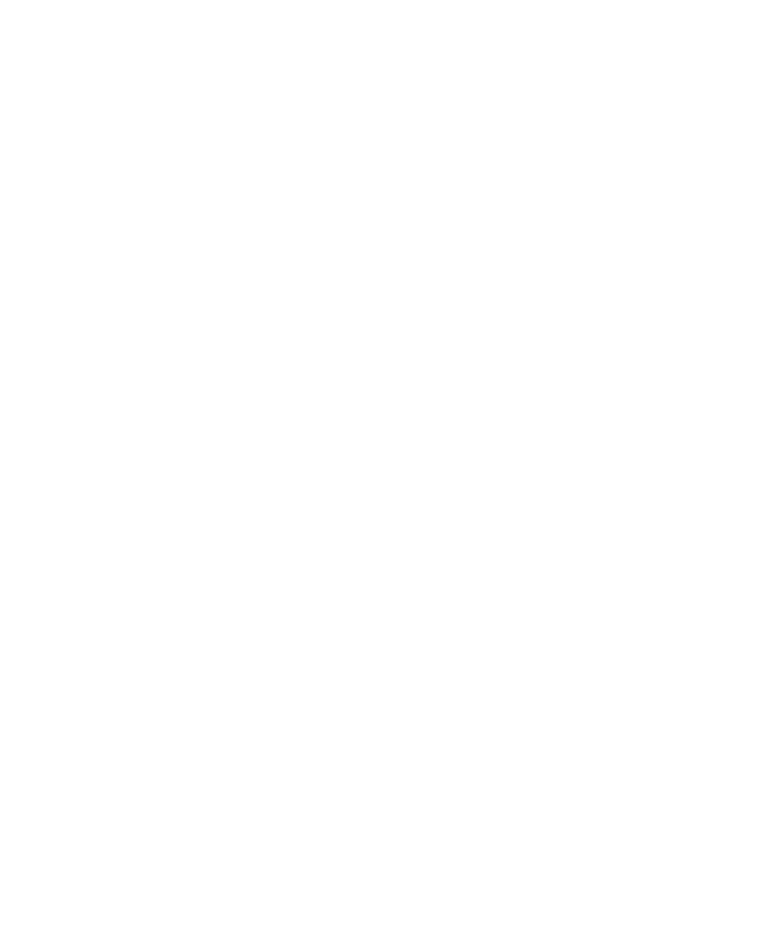
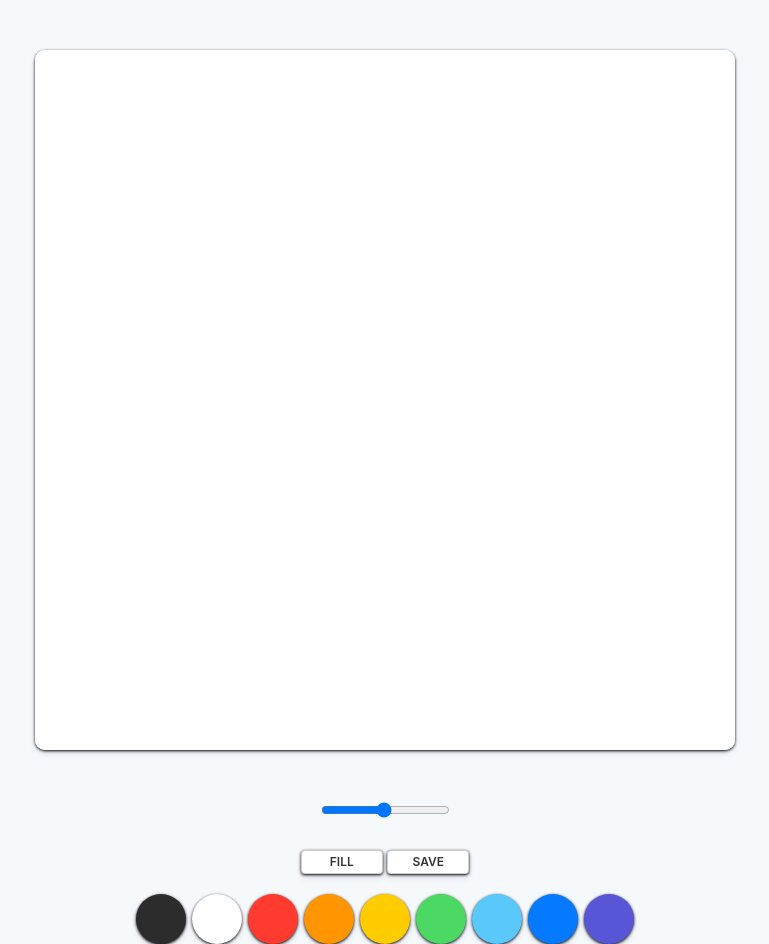
Before and after one commit to nolec/paintJS, a website: page index.html in a window 1280 px wide. Shown: the whole page, without its empty margins (255-1024 px from the left). Before the commit the page ends 800 px from the top, so only its background shows below. Drawn offline with Linux system fonts and the light colour scheme.

Commit message:
final pages

```diff
--- a/app.js
+++ b/app.js
@@ -0,0 +1,109 @@
+const canvas = document.querySelector("#jsCanvas");
+const ctx = canvas.getContext("2d");
+const colors = document.querySelectorAll("#jsColor");
+const range = document.querySelector(".controls_range input");
+const mode = document.querySelector("#jsMode");
+const save = document.querySelector("#jsSave");
+
+const CANVAS_SIZE = 700;
+const INITIAL_COLOR = "#2c2c2c";
+
+canvas.width = CANVAS_SIZE;
+canvas.height = CANVAS_SIZE;
+
+ctx.fillStyle = "white";
+ctx.fillRect(0, 0, CANVAS_SIZE, CANVAS_SIZE);
+ctx.strokeStyle = INITIAL_COLOR;
+ctx.fillStyle = INITIAL_COLOR;
+ctx.lineWidth = 2.5;
+
+let painting = false;
+let filling = false;
+
+const startPainting = () => {
+  painting = true;
+};
+const stopPainting = () => {
+  painting = false;
+};
+
+const onMouseMove = event => {
+  const x = event.offsetX;
+  const y = event.offsetY;
+  if (!painting) {
+    ctx.beginPath();
+    ctx.moveTo(x, y);
+  } else {
+    ctx.lineTo(x, y);
+    ctx.stroke();
+  }
+};
+const onMouseDown = event => {
+  console.log(event);
+  painting = true;
+};
+
+const handleCanvasClick = event => {
+  if (filling) {
+    ctx.fillRect(0, 0, CANVAS_SIZE, CANVAS_SIZE);
+  }
+};
+const handleCM = event => {
+  event.preventDefault();
+};
+
+if (canvas) {
+  canvas.addEventListener("mousemove", onMouseMove);
+  canvas.addEventListener("mousedown", startPainting);
+  canvas.addEventListener("mouseup", stopPainting);
+  canvas.addEventListener("mouseleave", stopPainting);
+  canvas.addEventListener("click", handleCanvasClick);
+  canvas.addEventListener("contextmenu", handleCM);
+}
+
+const changeColor = event => {
+  //   console.log(event.target.style);
+  const color = event.target.style.backgroundColor;
+  ctx.strokeStyle = color;
+  ctx.fillStyle = ctx.strokeStyle;
+};
+if (colors) {
+  colors.forEach(color => {
+    color.addEventListener("click", changeColor);
+  });
+}
+
+const handleRangeChange = event => {
+  //   console.log(event.target.value);
+  const lineSize = event.target.value;
+  ctx.lineWidth = lineSize;
+};
+if (range) {
+  range.addEventListener("input", handleRangeChange);
+}
+
+const handleModeClick = event => {
+  if (!filling) {
+    filling = true;
+    mode.innerText = "PAINT";
+  } else {
+    filling = false;
+    mode.innerText = "Fill";
+  }
+};
+if (mode) {
+  mode.addEventListener("click", handleModeClick);
+}
+
+const handleSaveClick = event => {
+  const image = canvas.toDataURL("image/png");
+  console.log(image);
+  const link = document.createElement("a");
+  link.href = image;
+  link.download = "PaintJS";
+  link.click();
+};
+
+if (save) {
+  save.addEventListener("click", handleSaveClick);
+}
--- a/index.html
+++ b/index.html
@@ -8,6 +8,70 @@
     <title>PaintJS</title>
   </head>
   <body>
+    <canvas id="jsCanvas" class="canvas"></canvas>
+    <div class="controls">
+      <div class="controls_range">
+        <input
+          type="range"
+          id="jsRange"
+          min="0.1"
+          max="5.0"
+          value="2.5"
+          step="0.1"
+        />
+      </div>
+      <div class="controls_btns">
+        <button id="jsMode">Fill</button>
+        <button id="jsSave">Save</button>
+      </div>
+      <div class="controls_colors" id="jsColors">
+        <div
+          class="controls_color"
+          id="jsColor"
+          style="background-color: #2c2c2c;"
+        ></div>
+        <div
+          class="controls_color"
+          id="jsColor"
+          style="background-color: white;"
+        ></div>
+        <div
+          class="controls_color"
+          id="jsColor"
+          style="background-color: #FF3B30;"
+        ></div>
+        <div
+          class="controls_color"
+          id="jsColor"
+          style="background-color: #ff9500;"
+        ></div>
+        <div
+          class="controls_color"
+          id="jsColor"
+          style="background-color: #ffcc00;"
+        ></div>
+        <div
+          class="controls_color"
+          id="jsColor"
+          style="background-color: #4cd963;"
+        ></div>
+        <div
+          class="controls_color"
+          id="jsColor"
+          style="background-color: #5AC8FA;"
+        ></div>
+        <div
+          class="controls_color"
+          id="jsColor"
+          style="background-color: #0579FF;"
+        ></div>
+        <div
+          class="controls_color"
+          id="jsColor"
+          style="background-color: #5856D6;"
+        ></div>
+      </div>
+    </div>
     <script src="app.js"></script>
   </body>
 </html>
--- /dev/null
+++ b/reset.css
@@ -0,0 +1,124 @@
+html,
+body,
+div,
+span,
+applet,
+object,
+iframe,
+h1,
+h2,
+h3,
+h4,
+h5,
+h6,
+p,
+blockquote,
+pre,
+a,
+abbr,
+acronym,
+address,
+big,
+cite,
+code,
+del,
+dfn,
+em,
+img,
+ins,
+kbd,
+q,
+s,
+samp,
+small,
+strike,
+strong,
+sub,
+sup,
+tt,
+var,
+b,
+u,
+i,
+center,
+dl,
+dt,
+dd,
+ol,
+ul,
+li,
+fieldset,
+form,
+label,
+legend,
+table,
+caption,
+tbody,
+tfoot,
+thead,
+tr,
+th,
+td,
+article,
+aside,
+canvas,
+details,
+embed,
+figure,
+figcaption,
+footer,
+header,
+hgroup,
+menu,
+nav,
+output,
+ruby,
+section,
+summary,
+time,
+mark,
+audio,
+video {
+  margin: 0;
+  padding: 0;
+  border: 0;
+  font-size: 100%;
+  font: inherit;
+  vertical-align: baseline;
+}
+/* HTML5 display-role reset for older browsers */
+article,
+aside,
+details,
+figcaption,
+figure,
+footer,
+header,
+hgroup,
+menu,
+nav,
+section {
+  display: block;
+}
+body {
+  line-height: 1;
+}
+ol,
+ul {
+  list-style: none;
+}
+blockquote,
+q {
+  quotes: none;
+}
+blockquote:before,
+blockquote:after,
+q:before,
+q:after {
+  content: "";
+  content: none;
+}
+table {
+  border-collapse: collapse;
+  border-spacing: 0;
+}
--- a/styles.css
+++ b/styles.css
@@ -0,0 +1,60 @@
+@import "reset.css";
+
+body {
+  background-color: #f6f9fc;
+  font-family: -apple-system, BlinkMacSystemFont, "Segoe UI", Roboto, Oxygen,
+    Ubuntu, Cantarell, "Open Sans", "Helvetica Neue", sans-serif;
+  display: flex;
+  flex-direction: column;
+  align-items: center;
+  padding-top: 50px;
+}
+.canvas {
+  width: 700px;
+  height: 700px;
+  background-color: white;
+  border-radius: 10px;
+  box-shadow: 0 4px 6px rgba(50, 50, 93, 0.11), 0 1px 3px rgba(0, 0, 0);
+}
+.controls {
+  margin-top: 50px;
+  display: flex;
+  flex-direction: column;
+  align-items: center;
+}
+.controls .controls_btns {
+  margin-bottom: 20px;
+}
+.controls button {
+  all: unset;
+  cursor: pointer;
+  background-color: white;
+  padding: 5px 0;
+  text-align: center;
+  width: 80px;
+  border-radius: 4px;
+  box-shadow: 0 4px 6px rgba(50, 50, 93, 0.11), 0 1px 3px rgba(0, 0, 0);
+  border: 1px solid rgba(0, 0, 0, 0.2);
+  color: rgba(0, 0, 0, 0.8);
+  transition: 0.3s linear;
+  text-transform: uppercase;
+  font-weight: 600;
+  font-size: 12px;
+}
+.controls button:active {
+  transform: scale(0.98);
+}
+.controls_colors {
+  display: flex;
+}
+.controls_colors .controls_color {
+  width: 50px;
+  height: 50px;
+  border-radius: 25px;
+  cursor: pointer;
+  margin: 0 3px 0 3px;
+  box-shadow: 0 4px 6px rgba(50, 50, 93, 0.11), 0 1px 3px rgba(0, 0, 0);
+}
+.controls .controls_range {
+  margin-bottom: 30px;
+}
```
Also changed, not shown: package.json (added, +30 -0 lines), .babelrc (added), init.js (added), 2 other files.
